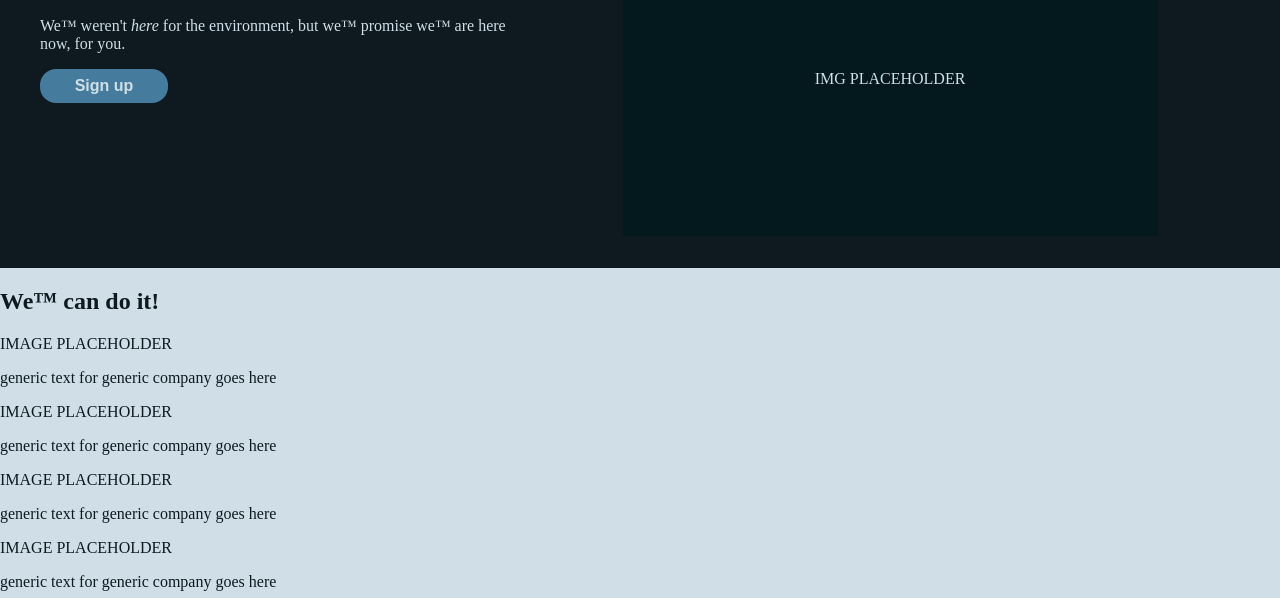
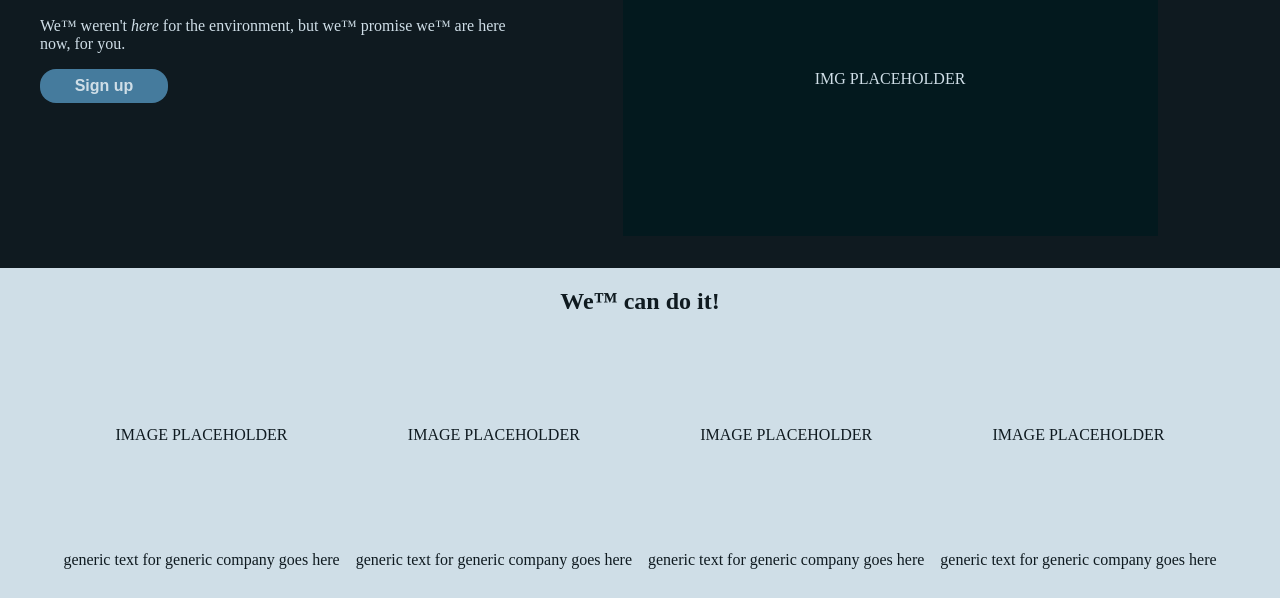
Before and after one commit to 3DMicks/Generic-Landing-Page, a plain HTML site: page index.html in a window 1280 px wide. Shown: the part 138-736 px from the top of the page. Drawn offline with Linux system fonts and the light colour scheme.

Commit message:
Improve info alignment, add another card

```diff
--- a/index.html
+++ b/index.html
@@ -55,6 +55,10 @@
                 <div class="card-image">IMAGE PLACEHOLDER</div>
                 <p>generic text for generic company goes here</p>
             </div>
+            <div class="card">
+                <div class="card-image">IMAGE PLACEHOLDER</div>
+                <p>generic text for generic company goes here</p>
+            </div>
         </div>
     </div>
 
--- a/style/style.css
+++ b/style/style.css
@@ -91,3 +91,34 @@ body {
     width: 535px;
     height: 315px;
 }
+
+.info {
+    display: flex;
+    flex-direction: column;
+    align-items: center;
+}
+
+.info-cards {
+    display: flex;
+    flex-wrap: wrap;
+    justify-content: center;
+    align-items: center;
+    width: 1200px;
+    gap: 16px;
+}
+
+.card {
+    display: flex;
+    justify-content: center;
+    align-items: center;
+    flex-direction: column;
+    flex-wrap: wrap;
+}
+
+.card-image {
+    display: flex;
+    justify-content: center;
+    align-items: center;
+    width: 200px;
+    height: 200px;
+}
```
